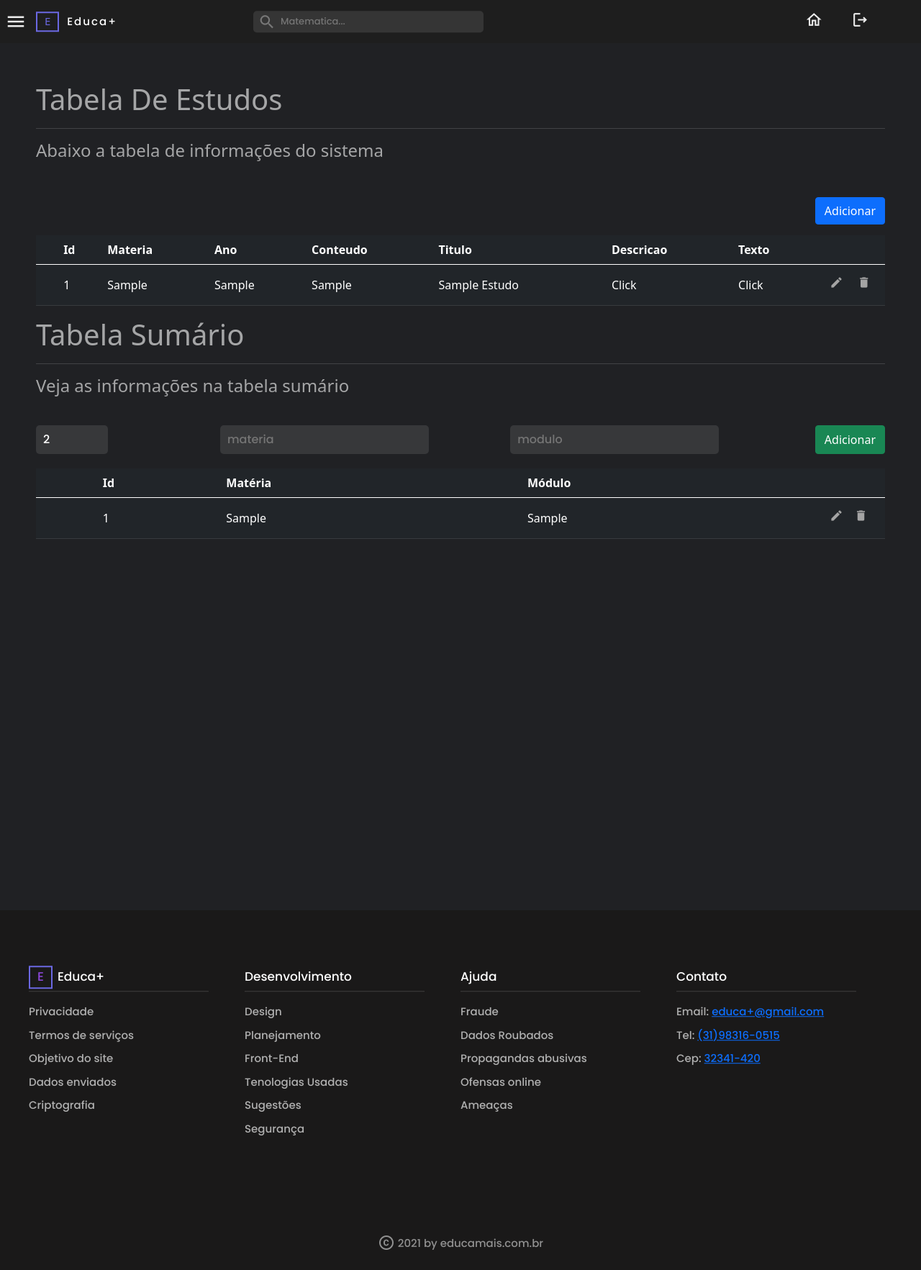
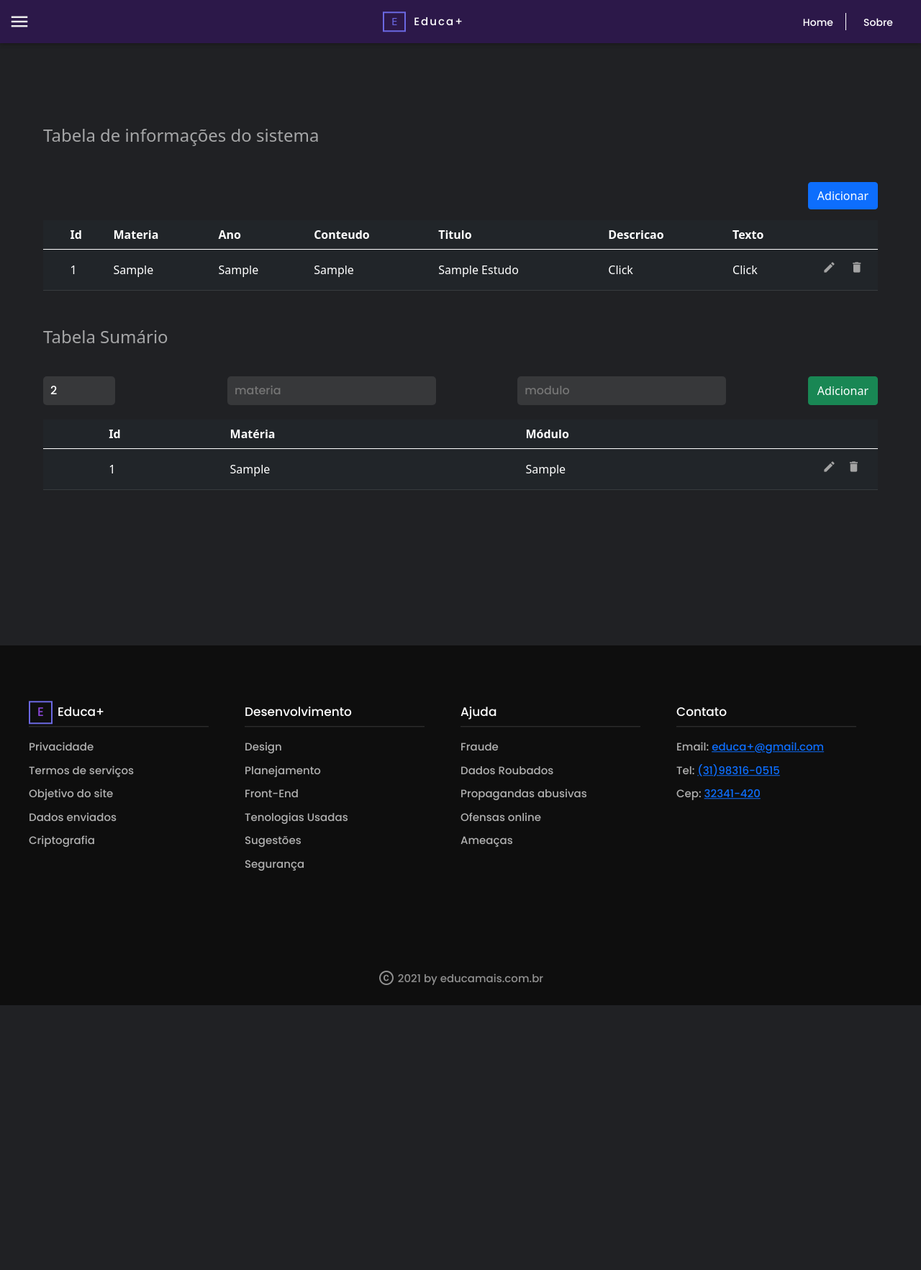
Before and after one commit to Hudson1998/educame, a PHP site: page /tabela.php in a window 1280 px wide. Shown: the whole page at 72% size. After the commit the page ends 1397 px from the top, so only its background shows below. Run offline with PHP 8.4, Linux system fonts and the light colour scheme; tables that the repository leaves empty or names only in its code hold one stand-in row (values such as "Sample post"); some libraries are stand-ins or nearby versions.

Commit message:
Mudado Footer e alguns detalhes no desgn

```diff
--- a/css/estilo.css
+++ b/css/estilo.css
@@ -10,6 +10,7 @@ body{
   z-index: 5;
   width: 100%;
   height: 60px;
+  box-shadow: 0px 1px 10px rgba(0,0,0,.8);
 }
 .menu{
   position: relative;
@@ -77,9 +78,10 @@ body{
   transform: translate(0%,-50%);
   list-style: none;
 }
-.nav-rigth li{
+.nav-rigth > li{
   display: inline-block;
   width: 60px;
+  margin-right: 20px;
   border:none;
 }
 .nav-rigth li .topHeader{
@@ -87,12 +89,14 @@ body{
   color: #fff;
   text-transform: capitalize;
   font-family: 'poppins';
-  padding-bottom: 5px;
+  padding-bottom: 0px;
   font-size: 14px;
   text-align: ;
+  border-bottom: 1px solid rgba(0,0,0,.0);
 }
-.nav-rigth li a:hover{
-  color: #929292
+.nav-rigth li a.topHeader:hover{
+  color: #C210A7;
+   border-bottom: 1px solid #C210A7;
 }
 .nav-rigth .material-icons-outlined{
   color: #EDEDED;
@@ -157,9 +161,6 @@ ul li:hover .material-icons-outlined{
   margin-right: 20px;
 }
 */
-section h1, h2{
-  text-transform: capitalize;
-}
 /*Editando o setting com config como submenu*/
 .config{
   position: absolute;
@@ -186,16 +187,31 @@ section{
   display: inline-block;
   width: 100%;
   float: right;
-  padding:50px;
+  padding:60px 200px 0px 200px;
   text-align: justify;
   padding-bottom: 500px;
+}
+section img{
+  max-width: 100%;
+  left: 0;
+  margin-left: -40px;
 }
 section p{
   font-size: 20px;
   text-indent: 40px;
+  font-weight: 0;
 }
-section h1, h2{
-  text-transform: capitalize;
+section h1{
+  font-family: 'Century Gothic';
+  color: #C4C4C4;
+  text-align: center;
+  padding-bottom: 30px;
+}
+section h4{
+  margin-top: 50px
+}
+section hr{
+  margin-bottom: 40px;
 }
 .imgTopo{
   height: 300px;
@@ -435,7 +451,7 @@ footer{
   display:flex;
   bottom: 0;
   float: right;
-  background-color: #1a1919;
+  background-color: #0E0E0E;
   z-index: -2;
   color: #B0B0B0;
   font-family: 'poppins';
--- a/css/tabela.css
+++ b/css/tabela.css
@@ -1,11 +1,26 @@
 @charset"utf-8";
-#submenu{
+#navegacao{
+	background: #2C1849;
+	/*position: relative;*/
+	box-shadow: 0px 1px 5px #171717;
+}
+#menu{
+	margin-left: 5px;
+}
+.nav-tabela{
+	right: 0px;
+}
+nav
+.homeTable{
+	border-right: 1px solid #fff;
+}
+.logoTipo{
 	position: absolute;
-	display: none;
-	width: 0;
+	left: 40%;
 }
 section{
 	width: 100%;
+	padding:60px 60px 200px 60px;
 }
 #btnAdd{
 	margin: 10px 0px 15px;
--- a/inicio.php
+++ b/inicio.php
@@ -134,8 +134,8 @@
   ?>
 </div>
 <section style="float: right;display: inline">
-  <h1>Bem vindo ao Educame</h1>
-  <hr style="margin-bottom: 10px;">
+  <h1>Bem vindo ao educame</h1>
+  <hr>
   <h2>O melhor site de estudos</h2>
   <p>
     O melhor site para pesquisas rapidas e bem estruturadas. A educame desenvolveo um site com
--- a/js/script.js
+++ b/js/script.js
@@ -18,11 +18,13 @@ function submenuEvent(){
 			$('.submenu').css('width','15%')
 			$('.submenu').css('display','block')
 			$('section').css('width','85%')
+			$('footer').css('width','85%')
 			mudaTema()
 		}else{
 			$('.submenu').css('width','0%')
 			$('.submenu').css('display','')
 			$('section').css('width','100%')
+			$('footer').css('width','100%')
 		}
 	})
 }
--- a/tabela.php
+++ b/tabela.php
@@ -91,19 +91,15 @@
 	</form>
   </div>
   <nav id="navegacao">
-    <ul class="nav-rigth">
-     <li title="home">
-      <a class="topHeader" href="inicio.php">
-       <span class="material-icons-outlined">
-         home
-       </span>
+    <ul class="nav-rigth nav-tabela">
+     <li  class="homeTable" title="home">
+      <a class="topHeader tabela-home-icon" href="inicio.php">
+       Home
      </a>
    </li>
 <li title="Configuração">
   <a class="setting topHeader" href="#">
-    <span class="material-icons-outlined">
-     logout
-   </span>
+    Sobre
  </a>
  <ul class="config">
    <li class="materiaSelect"><a id="tema" href="#">Tema Escuro: <span id="toggle" class="material-icons-outlined">
@@ -116,20 +112,36 @@
 <span id="menu" class="material-icons-outlined menu">
  menu
 </span>
-<a class="logoTipo" href="#"><span class="logoE">E</span> <span class="nomePrinci">Educa+</span></a>
+<a class="logoTipo" href="#">
+	<span class="logoE">E</span>
+	<span class="nomePrinci">Educa+</span>
+</a>
+</nav>
+<div class="submenu">
+  <?php
 
-<input id="search" type="text" placeholder="Matematica...">
-<span id="lupa" class="material-icons-outlined">
-  search
-</span>
-</nav>
+//   include('db_contaus.php');
+//   $x = new db_contaus;
+//   $lista = $x->listaAno("matematica");
+//   echo "<ul class='listaPrincipal'>";
+//   for ($i=0; $i < count($lista); $i++) {
+//    echo "<li><a class='itemPrinci' href='#'>".$lista[$i]."<i class='fa fa-chevron-down'></i></a>";
+//    $listaC = $x->listaConteudo($lista[$i],"matematica");
+//    echo "<ul class='itemSecun'>";
+//    for ($c=0; $c < count($listaC); $c++) {
+//     echo "<li><a href='#' onclick='buscaContMateria()' class='sub-item'>".$listaC[$c]."</a></li>";
+//   }
+//   echo "</li></ul>";
+// }
+// echo "</ul>";
+
+  ?>
+</div>
 	<section style="float: right;display: inline">
 		<!-- tabela de sumario -->
-		<h1 class="title">Tabela de Estudos</h1>
-		<hr>
-		<h4>Abaixo a tabela de informações do sistema</h4>
+		<h4>Tabela de informações do sistema</h4>
 		<button id="btnAdd" type="button" class="btn btn-primary">Adicionar</button>
-	<table class="table table-hover table-dark">
+	<table class="table table-hover table-dark tabelaSistema">
 		<thead>
 			<tr>
 				<th scope="col"></th>
@@ -157,9 +169,7 @@
 				?>
 		</tbody>
 	</table>
-	<h1 class="title">Tabela Sumário</h1>
-	<hr>
-	<h4>Veja as informações na tabela sumário</h4>
+	<h4>Tabela Sumário</h4>
 	<button id="btnAddMat" type="button" class="btn btn-success btnTableMat">Adicionar</button>
 	<table class="table table-hover table-dark">
         <thead>
```
